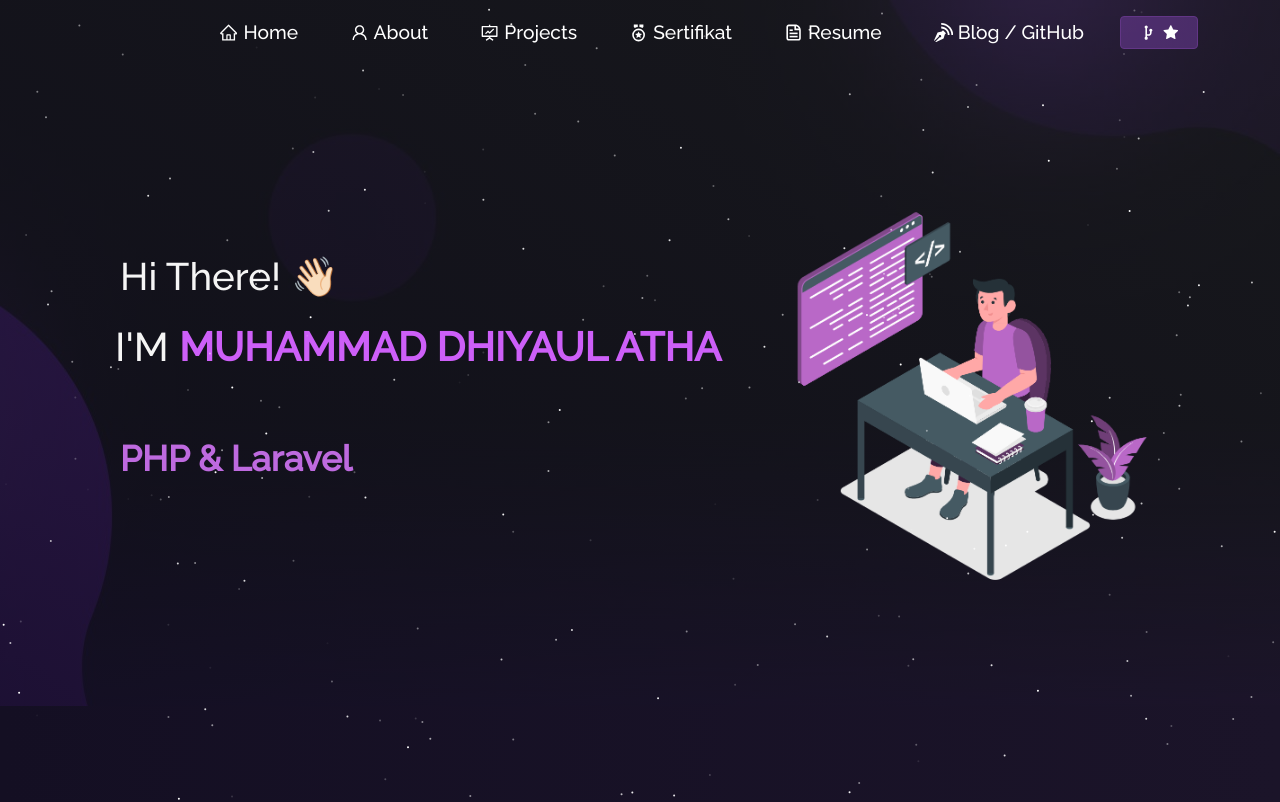
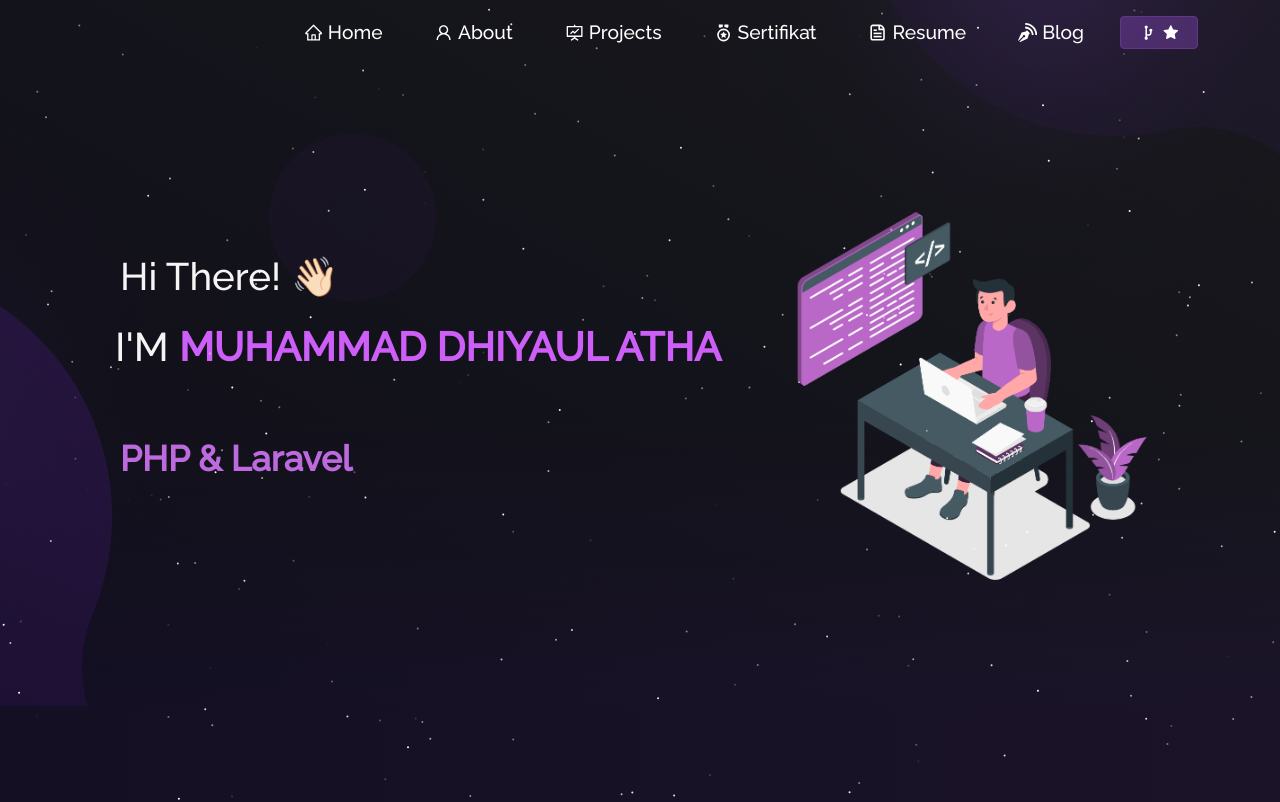
Before and after one commit to Bangkah/portfolio, a React (Create React App) app: page / in a window 1280 px wide. Shown: the top 802 px of the page. Built offline with nearby package versions, Linux system fonts and the light colour scheme.

Commit message:
fix: Belajar lagi

```diff
--- a/src/components/Navbar.js
+++ b/src/components/Navbar.js
@@ -101,14 +101,14 @@
               </Nav.Link>
             </Nav.Item>
 
-            {/* Ganti link blog ke GitHub atau blog milikmu */}
             <Nav.Item>
               <Nav.Link
                 href="https://dev.to/bangkah"
                 target="_blank"
-                rel="noreferrer"
+                rel="noopener noreferrer"
+                title="Baca artikel dan tutorial saya di DEV.to"
               >
-                <ImBlog style={{ marginBottom: "2px" }} /> Blog / GitHub
+                <ImBlog style={{ marginBottom: "2px" }} /> Blog
               </Nav.Link>
             </Nav.Item>
 
```
